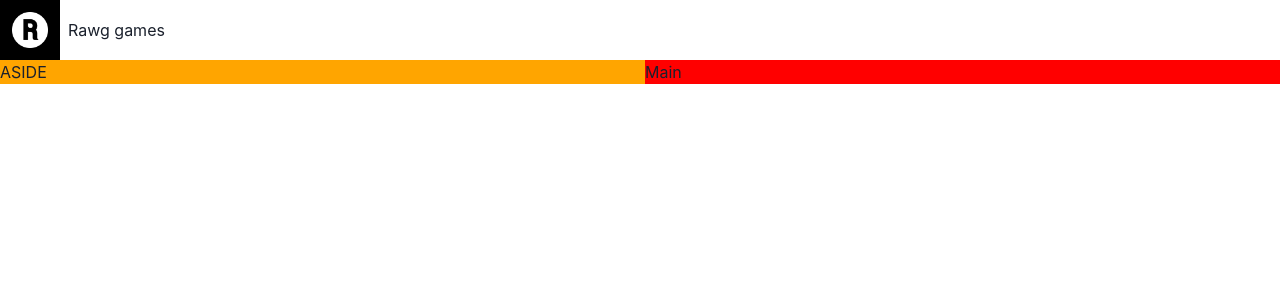
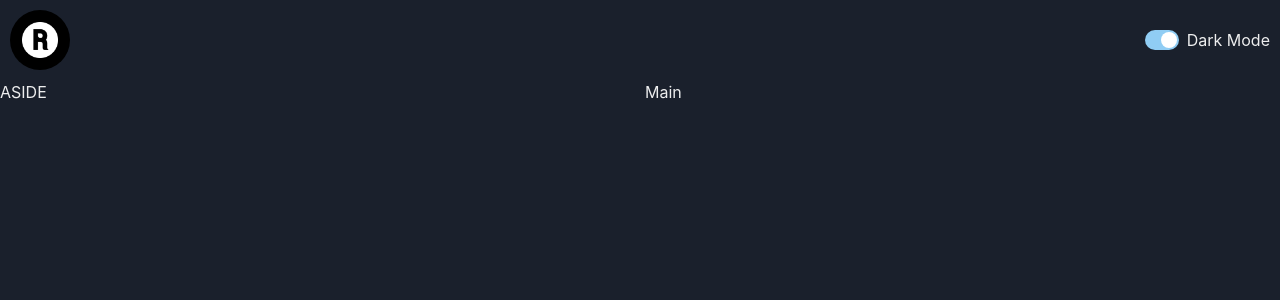
Before and after one commit to 0xkyles/Rawg-games, a React (Vite) app: page / in a window 1280 px wide. Shown: the top 300 px of the page. Built offline with nearby package versions, Linux system fonts and the light colour scheme.

Commit message:
Added color mode

```diff
--- a/package.json
+++ b/package.json
@@ -12,6 +12,7 @@
     "@chakra-ui/react": "^2.7.1",
     "@emotion/react": "^11.11.1",
     "@emotion/styled": "^11.11.0",
+    "axios": "^1.4.0",
     "framer-motion": "^10.12.18",
     "react": "^18.2.0",
     "react-dom": "^18.2.0"
--- a/src/App.tsx
+++ b/src/App.tsx
@@ -14,13 +14,9 @@ function App() {
                     <Navbar />
                 </GridItem>
                 <Show above="lg">
-                    <GridItem area="aside" bg="orange">
-                        ASIDE
-                    </GridItem>
+                    <GridItem area="aside">ASIDE</GridItem>
                 </Show>
-                <GridItem area="main" bg="red">
-                    Main
-                </GridItem>
+                <GridItem area="main">Main</GridItem>
             </Grid>
         </div>
     );
--- /dev/null
+++ b/src/components/ColorModeSwitch.tsx
@@ -0,0 +1,18 @@
+import { HStack, Switch, Text, useColorMode } from "@chakra-ui/react";
+
+const ColorModeSwitch = () => {
+    const { colorMode, toggleColorMode } = useColorMode();
+
+    return (
+        <HStack>
+            <Switch
+                isChecked={colorMode === "dark"}
+                colorScheme="blue"
+                onChange={toggleColorMode}
+            />
+            <Text>Dark Mode</Text>
+        </HStack>
+    );
+};
+
+export default ColorModeSwitch;
--- a/src/components/Navbar.tsx
+++ b/src/components/Navbar.tsx
@@ -1,11 +1,17 @@
-import { Image, Stack, Text } from "@chakra-ui/react";
+import { Box, HStack, Image, Stack, Text } from "@chakra-ui/react";
 import logo from "../assets/logo.png";
+import ColorModeSwitch from "./ColorModeSwitch";
 
 const Navbar = () => {
     return (
-        <Stack direction="row" align="center">
-            <Image src={logo} alt="Logo" boxSize="60px" />
-            <Text>Rawg games</Text>
+        <Stack
+            direction="row"
+            align="center"
+            justifyContent="space-between"
+            padding="10px"
+        >
+            <Image src={logo} alt="Logo" boxSize="60px" rounded="full" />
+            <ColorModeSwitch />
         </Stack>
     );
 };
--- a/src/main.tsx
+++ b/src/main.tsx
@@ -1,11 +1,20 @@
 import React from "react";
 import ReactDOM from "react-dom/client";
 import { ChakraProvider } from "@chakra-ui/react";
+import { ColorModeScript } from "@chakra-ui/react";
+import { extendTheme, ThemeConfig } from "@chakra-ui/react";
 import App from "./App";
+
+const config: ThemeConfig = {
+    initialColorMode: "dark",
+};
+
+const theme = extendTheme({ config });
 
 ReactDOM.createRoot(document.getElementById("root") as HTMLElement).render(
     <React.StrictMode>
-        <ChakraProvider>
+        <ChakraProvider theme={theme}>
+            <ColorModeScript initialColorMode={theme.config.initialColorMode} />
             <App />
         </ChakraProvider>
     </React.StrictMode>
```
Also changed, not shown: 1 other file (tests, documents, lock files or other folders).
